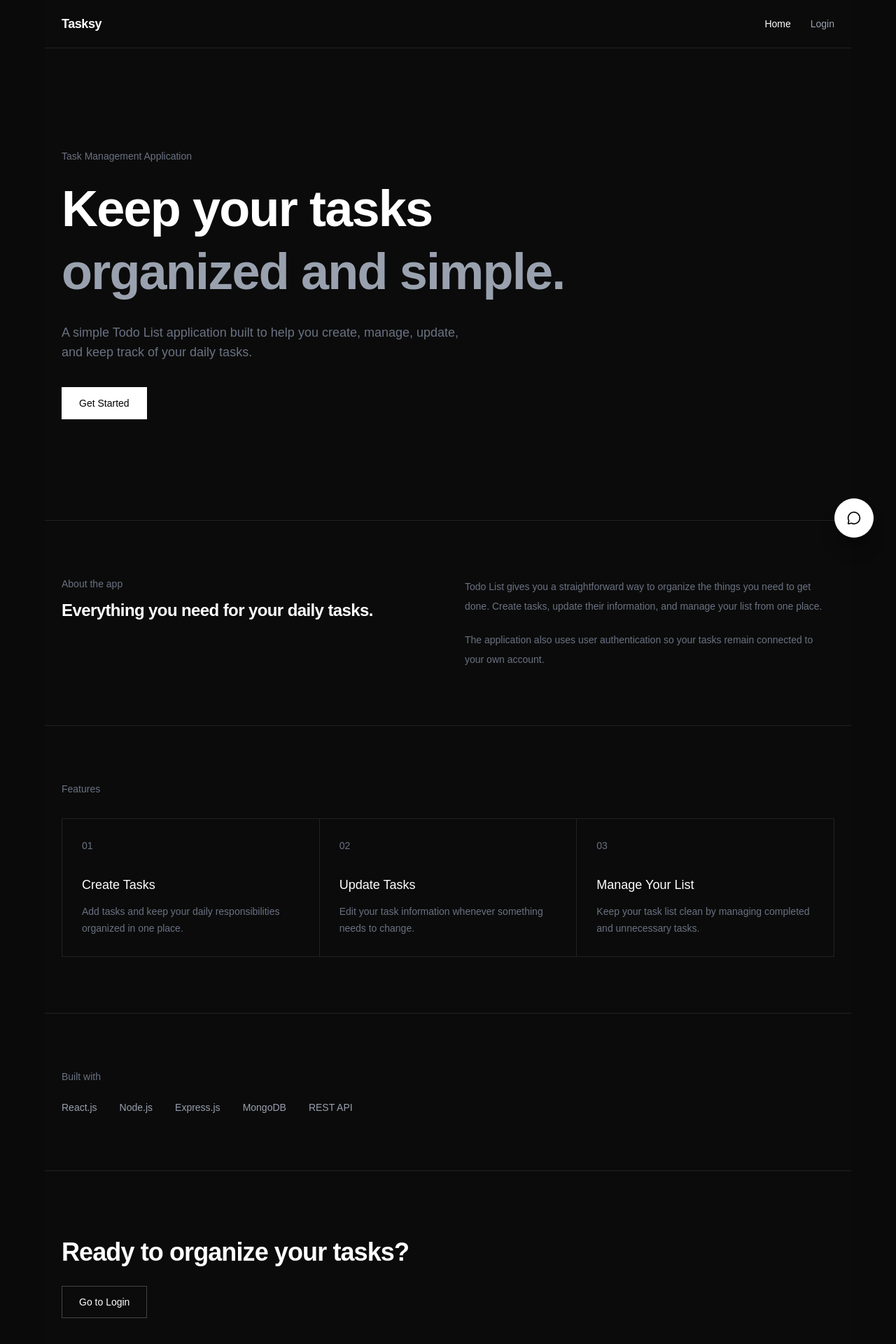
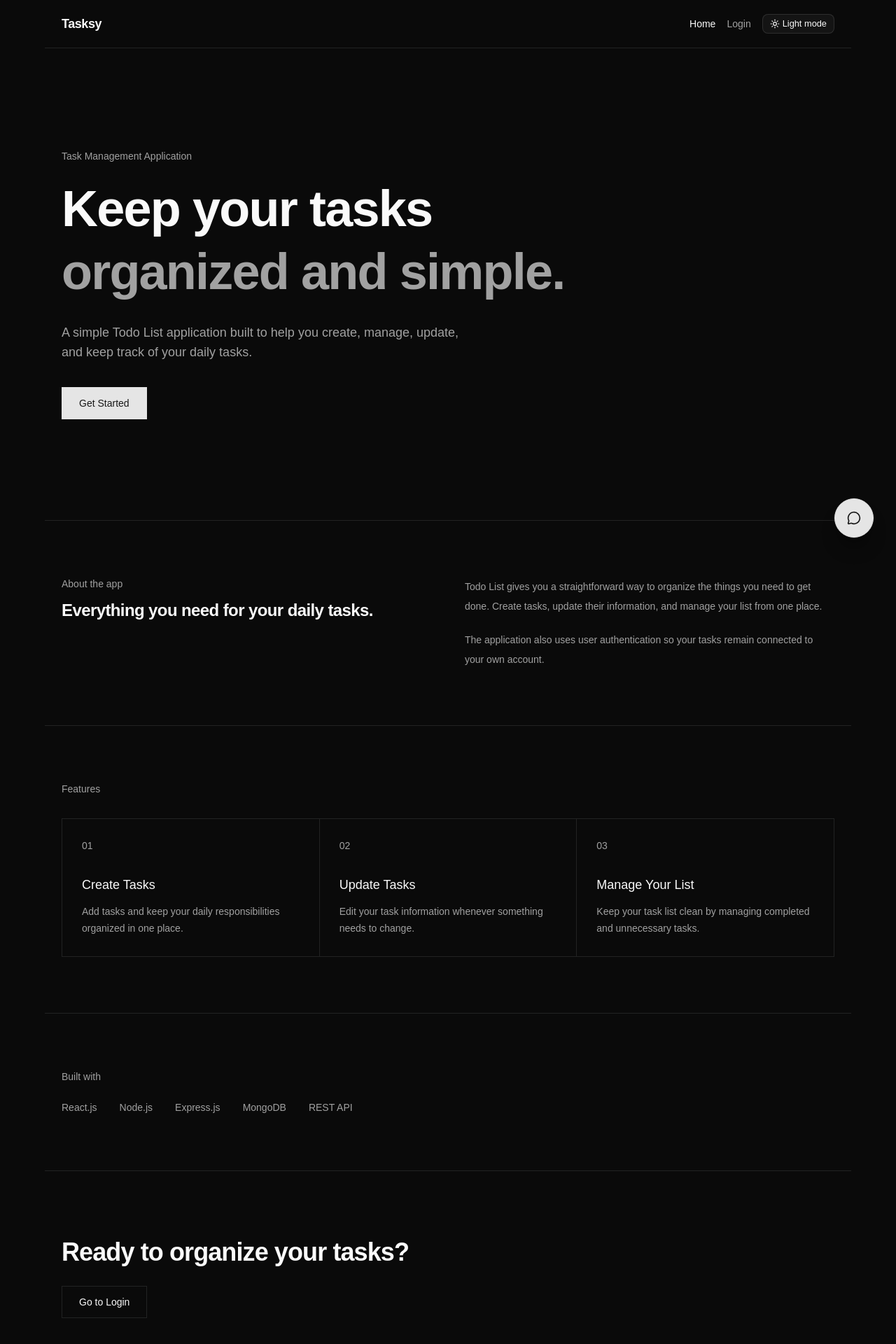
Before and after one commit to dydydan1/CRUD_REACT, a React (Vite) app: page / in a window 1280 px wide. Shown: the top 1920 px of the page at 70% size. Built offline with nearby package versions, Linux system fonts and the light colour scheme.

Commit message:
Fix filter choices visible and add dark mode / light mode theme

```diff
--- a/src/App.jsx
+++ b/src/App.jsx
@@ -1,12 +1,13 @@
 import { Link } from "react-router-dom";
 import FaqChatbot from "./components/faqChatbot/faqChatbot";
+import { ThemeToggle } from "./components/themeToggle/themeToggle";
 
 function App() {
   return (
-    <div className="min-h-screen bg-[#0b0b0b] text-white">
+    <div className="min-h-screen bg-background text-foreground">
 
       {/* Navigation */}
-      <nav className="border-b border-[#222]">
+      <nav className="border-b border-border">
         <div className="mx-auto flex max-w-6xl items-center justify-between px-6 py-5">
 
           <Link
@@ -16,20 +17,21 @@ function App() {
             Tasksy
           </Link>
 
-          <div className="flex items-center gap-7 text-sm">
+          <div className="flex items-center gap-4 text-sm">
             <Link
               to="/"
-              className="text-white"
+              className="text-foreground"
             >
               Home
             </Link>
 
             <Link
               to="/login"
-              className="text-gray-400 transition hover:text-white"
+              className="text-muted-foreground transition hover:text-foreground"
             >
               Login
             </Link>
+            <ThemeToggle />
           </div>
 
         </div>
@@ -42,19 +44,19 @@ function App() {
         {/* Hero */}
         <section className="mx-auto flex max-w-6xl flex-col px-6 py-28 md:py-36">
 
-          <p className="mb-5 text-sm text-gray-500">
+          <p className="mb-5 text-sm text-muted-foreground">
             Task Management Application
           </p>
 
           <h1 className="max-w-3xl text-5xl font-semibold leading-tight tracking-tight md:text-7xl">
             Keep your tasks
             <br />
-            <span className="text-gray-400">
+            <span className="text-muted-foreground">
               organized and simple.
             </span>
           </h1>
 
-          <p className="mt-7 max-w-xl text-base leading-7 text-gray-500 md:text-lg">
+          <p className="mt-7 max-w-xl text-base leading-7 text-muted-foreground md:text-lg">
             A simple Todo List application built to help you create,
             manage, update, and keep track of your daily tasks.
           </p>
@@ -62,7 +64,7 @@ function App() {
           <div className="mt-9">
             <Link
               to="/login"
-              className="inline-block border border-white bg-white px-6 py-3 text-sm font-medium text-black transition hover:bg-gray-200"
+              className="inline-block border border-primary bg-primary px-6 py-3 text-sm font-medium text-primary-foreground transition hover:bg-primary/80"
             >
               Get Started
             </Link>
@@ -72,12 +74,12 @@ function App() {
 
 
         {/* About */}
-        <section className="border-t border-[#222]">
+        <section className="border-t border-border">
 
           <div className="mx-auto grid max-w-6xl gap-12 px-6 py-20 md:grid-cols-2">
 
             <div>
-              <p className="text-sm text-gray-500">
+              <p className="text-sm text-muted-foreground">
                 About the app
               </p>
 
@@ -86,7 +88,7 @@ function App() {
               </h2>
             </div>
 
-            <div className="text-sm leading-7 text-gray-500">
+            <div className="text-sm leading-7 text-muted-foreground">
               <p>
                 Todo List gives you a straightforward way to organize
                 the things you need to get done. Create tasks, update
@@ -105,18 +107,18 @@ function App() {
 
 
         {/* Features */}
-        <section className="border-t border-[#222]">
+        <section className="border-t border-border">
 
           <div className="mx-auto max-w-6xl px-6 py-20">
 
-            <p className="text-sm text-gray-500">
+            <p className="text-sm text-muted-foreground">
               Features
             </p>
 
-            <div className="mt-8 grid border-l border-t border-[#222] md:grid-cols-3">
+            <div className="mt-8 grid border-l border-t border-border md:grid-cols-3">
 
-              <div className="border-b border-r border-[#222] p-7">
-                <p className="text-sm text-gray-500">
+              <div className="border-b border-r border-border p-7">
+                <p className="text-sm text-muted-foreground">
                   01
                 </p>
 
@@ -124,15 +126,15 @@ function App() {
                   Create Tasks
                 </h3>
 
-                <p className="mt-3 text-sm leading-6 text-gray-500">
+                <p className="mt-3 text-sm leading-6 text-muted-foreground">
                   Add tasks and keep your daily responsibilities
                   organized in one place.
                 </p>
               </div>
 
 
-              <div className="border-b border-r border-[#222] p-7">
-                <p className="text-sm text-gray-500">
+              <div className="border-b border-r border-border p-7">
+                <p className="text-sm text-muted-foreground">
                   02
                 </p>
 
@@ -140,15 +142,15 @@ function App() {
                   Update Tasks
                 </h3>
 
-                <p className="mt-3 text-sm leading-6 text-gray-500">
+                <p className="mt-3 text-sm leading-6 text-muted-foreground">
                   Edit your task information whenever something
                   needs to change.
                 </p>
               </div>
 
 
-              <div className="border-b border-r border-[#222] p-7">
-                <p className="text-sm text-gray-500">
+              <div className="border-b border-r border-border p-7">
+                <p className="text-sm text-muted-foreground">
                   03
                 </p>
 
@@ -156,7 +158,7 @@ function App() {
                   Manage Your List
                 </h3>
 
-                <p className="mt-3 text-sm leading-6 text-gray-500">
+                <p className="mt-3 text-sm leading-6 text-muted-foreground">
                   Keep your task list clean by managing completed
                   and unnecessary tasks.
                 </p>
@@ -170,15 +172,15 @@ function App() {
 
 
         {/* Technology */}
-        <section className="border-t border-[#222]">
+        <section className="border-t border-border">
 
           <div className="mx-auto max-w-6xl px-6 py-20">
 
-            <p className="text-sm text-gray-500">
+            <p className="text-sm text-muted-foreground">
               Built with
             </p>
 
-            <div className="mt-6 flex flex-wrap gap-x-8 gap-y-3 text-sm text-gray-400">
+            <div className="mt-6 flex flex-wrap gap-x-8 gap-y-3 text-sm text-muted-foreground">
 
               <span>React.js</span>
               <span>Node.js</span>
@@ -194,7 +196,7 @@ function App() {
 
 
         {/* Bottom CTA */}
-        <section className="border-t border-[#222]">
+        <section className="border-t border-border">
 
           <div className="mx-auto max-w-6xl px-6 py-24">
 
@@ -204,7 +206,7 @@ function App() {
 
             <Link
               to="/login"
-              className="mt-7 inline-block border border-[#444] px-6 py-3 text-sm text-white transition hover:border-white"
+              className="mt-7 inline-block border border-border px-6 py-3 text-sm text-foreground transition hover:border-foreground"
             >
               Go to Login
             </Link>
@@ -217,14 +219,17 @@ function App() {
 
 
       {/* Footer */}
-      <footer className="border-t border-[#222]">
+      <footer className="border-t border-border">
   <div className="mx-auto flex max-w-6xl items-center justify-center px-6 py-8">
-    <p className="text-xs text-gray-600">
+    <p className="text-xs text-muted-foreground">
       Developed by{" "}
-      <span className="text-gray-400">
+      <span className="text-muted-foreground">
         Dy Ann Razonado
       </span>
     </p>
+    <div className="sr-only">
+      <span>Current theme can be changed with the theme toggle.</span>
+    </div>
   </div>
 </footer>
 
--- a/src/components/faqChatbot/faqChatbot.jsx
+++ b/src/components/faqChatbot/faqChatbot.jsx
@@ -41,36 +41,36 @@ function FaqChatbot() {
       {isOpen && (
         <section
           aria-label="Tasksy frequently asked questions"
-          className="w-[calc(100vw-2.5rem)] max-w-sm overflow-hidden border border-[#333] bg-[#111] text-white shadow-2xl shadow-black/40"
+          className="w-[calc(100vw-2.5rem)] max-w-sm overflow-hidden border border-border bg-card text-card-foreground shadow-2xl shadow-black/40"
         >
-          <div className="flex items-start justify-between border-b border-[#2a2a2a] px-5 py-4">
+          <div className="flex items-start justify-between border-b border-border px-5 py-4">
             <div>
               <p className="text-sm font-medium">Tasksy help</p>
-              <p className="mt-1 text-xs text-gray-500">
+              <p className="mt-1 text-xs text-muted-foreground">
                 Answers to common questions
               </p>
             </div>
-            <span className="mt-1 flex items-center gap-1.5 text-xs text-gray-500">
+            <span className="mt-1 flex items-center gap-1.5 text-xs text-muted-foreground">
               <span className="size-1.5 rounded-full bg-emerald-400" />
               Online
             </span>
           </div>
 
           <div className="max-h-[min(28rem,60vh)] space-y-4 overflow-y-auto p-4">
-            <div className="max-w-[90%] border border-[#292929] bg-[#191919] px-3.5 py-3 text-sm leading-6 text-gray-300">
+            <div className="max-w-[90%] border border-border bg-muted px-3.5 py-3 text-sm leading-6 text-muted-foreground">
               Hi! Choose a question below and I&apos;ll point you in the right
               direction.
             </div>
 
             {selectedFaq && (
               <div className="ml-auto max-w-[90%]">
-                <div className="bg-white">
+                <div className="bg-primary text-primary-foreground">
                   <button
                     type="button"
                     aria-expanded={isQuestionOpen}
                     aria-controls="faq-question"
                     onClick={() => setIsQuestionOpen((open) => !open)}
-                    className="flex w-full items-center justify-between gap-3 px-3.5 py-2.5 text-left text-xs font-medium text-gray-600 transition hover:text-black focus-visible:outline-none focus-visible:ring-1 focus-visible:ring-inset focus-visible:ring-black"
+                    className="flex w-full items-center justify-between gap-3 px-3.5 py-2.5 text-left text-xs font-medium opacity-80 transition hover:opacity-100 focus-visible:outline-none focus-visible:ring-1 focus-visible:ring-inset focus-visible:ring-current"
                   >
                     <span>
                       {isQuestionOpen ? "Hide question" : "Show question"}
@@ -85,19 +85,19 @@ function FaqChatbot() {
                   {isQuestionOpen && (
                     <p
                       id="faq-question"
-                      className="border-t border-gray-200 px-3.5 py-3 text-sm leading-6 text-black"
+                      className="border-t border-primary-foreground/20 px-3.5 py-3 text-sm leading-6"
                     >
                       {selectedFaq.question}
                     </p>
                   )}
                 </div>
-                <div className="mt-2 border border-[#292929] bg-[#191919]">
+                <div className="mt-2 border border-border bg-muted">
                   <button
                     type="button"
                     aria-expanded={isAnswerOpen}
                     aria-controls="faq-answer"
                     onClick={() => setIsAnswerOpen((open) => !open)}
-                    className="flex w-full items-center justify-between px-3.5 py-2.5 text-left text-xs font-medium text-gray-400 transition hover:text-white focus-visible:outline-none focus-visible:ring-1 focus-visible:ring-inset focus-visible:ring-white"
+                    className="flex w-full items-center justify-between px-3.5 py-2.5 text-left text-xs font-medium text-muted-foreground transition hover:text-foreground focus-visible:outline-none focus-visible:ring-1 focus-visible:ring-inset focus-visible:ring-foreground"
                   >
                     <span>{isAnswerOpen ? "Hide answer" : "Show answer"}</span>
                     <ChevronDown
@@ -110,7 +110,7 @@ function FaqChatbot() {
                   {isAnswerOpen && (
                     <p
                       id="faq-answer"
-                      className="border-t border-[#292929] px-3.5 py-3 text-sm leading-6 text-gray-300"
+                      className="border-t border-border px-3.5 py-3 text-sm leading-6 text-muted-foreground"
                     >
                       {selectedFaq.answer}
                     </p>
@@ -125,10 +125,10 @@ function FaqChatbot() {
                   key={faq.question}
                   type="button"
                   onClick={() => handleQuestionClick(faq)}
-                  className="group flex w-full items-center justify-between border border-[#333] px-3.5 py-3 text-left text-sm text-gray-300 transition hover:border-gray-500 hover:text-white focus-visible:border-white focus-visible:outline-none"
+                  className="group flex w-full items-center justify-between border border-border px-3.5 py-3 text-left text-sm text-muted-foreground transition hover:border-foreground hover:text-foreground focus-visible:border-foreground focus-visible:outline-none"
                 >
                   <span>{faq.question}</span>
-                  <ChevronRight className="size-4 shrink-0 text-gray-600 transition group-hover:text-white" />
+                  <ChevronRight className="size-4 shrink-0 text-muted-foreground transition group-hover:text-foreground" />
                 </button>
               ))}
             </div>
@@ -141,7 +141,7 @@ function FaqChatbot() {
         aria-expanded={isOpen}
         aria-label={isOpen ? "Close Tasksy help" : "Open Tasksy help"}
         onClick={() => setIsOpen((open) => !open)}
-        className="flex size-14 items-center justify-center rounded-full border border-white bg-white text-black shadow-xl shadow-black/30 transition hover:bg-gray-200 focus-visible:outline-none focus-visible:ring-2 focus-visible:ring-white focus-visible:ring-offset-2 focus-visible:ring-offset-[#0b0b0b]"
+        className="flex size-14 items-center justify-center rounded-full border border-primary bg-primary text-primary-foreground shadow-xl shadow-black/30 transition hover:bg-primary/80 focus-visible:outline-none focus-visible:ring-2 focus-visible:ring-primary focus-visible:ring-offset-2 focus-visible:ring-offset-background"
       >
         {isOpen ? (
           <X className="size-5" aria-hidden="true" />
--- a/src/components/filterBar/filterBar.jsx
+++ b/src/components/filterBar/filterBar.jsx
@@ -24,7 +24,7 @@ export function FilterBar({
           value={statusFilter}
           onChange={(event) => onStatusChange(event.target.value)}
           aria-label="Filter by status"
-          className="h-8 rounded-lg border border-input bg-transparent px-2 text-sm"
+          className="h-8 rounded-lg border border-input bg-background px-2 text-sm text-foreground"
         >
           <option value="all">All statuses</option>
           <option value="todo">Todo</option>
@@ -35,7 +35,7 @@ export function FilterBar({
           value={priorityFilter}
           onChange={(event) => onPriorityChange(event.target.value)}
           aria-label="Filter by priority"
-          className="h-8 rounded-lg border border-input bg-transparent px-2 text-sm"
+          className="h-8 rounded-lg border border-input bg-background px-2 text-sm text-foreground"
         >
           <option value="all">All priorities</option>
           <option value="low">Low priority</option>
--- a/src/components/tasksCounter/tasksCounter.jsx
+++ b/src/components/tasksCounter/tasksCounter.jsx
@@ -10,7 +10,7 @@ export function TasksCounter({ type = "todo", count = 0 }) {
     <div className="flex flex-col justify-center items-center">
       <div
         className={`p-6 border-solid ${borderColor[type]} rounded-full border-4 mb-4`}>
-        <div className="min-w-10 min-h-10 text-white text-3xl text-center flex justify-center items-center">
+        <div className="min-w-10 min-h-10 text-foreground text-3xl text-center flex justify-center items-center">
           {count}
         </div>
       </div>
--- /dev/null
+++ b/src/components/themeToggle/themeToggle.jsx
@@ -0,0 +1,22 @@
+import { Moon, Sun } from "lucide-react";
+import { Button } from "@/components/ui/button";
+import { useTheme } from "@/context/theme.context";
+
+export function ThemeToggle() {
+  const { theme, toggleTheme } = useTheme();
+  const isDark = theme === "dark";
+
+  return (
+    <Button
+      type="button"
+      variant="outline"
+      size="sm"
+      onClick={toggleTheme}
+      aria-label={`Switch to ${isDark ? "light" : "dark"} mode`}
+      title={`Switch to ${isDark ? "light" : "dark"} mode`}
+    >
+      {isDark ? <Sun aria-hidden="true" /> : <Moon aria-hidden="true" />}
+      <span>{isDark ? "Light mode" : "Dark mode"}</span>
+    </Button>
+  );
+}
--- /dev/null
+++ b/src/context/theme.context.jsx
@@ -0,0 +1,43 @@
+/* eslint-disable react-refresh/only-export-components */
+import { createContext, useContext, useEffect, useState } from "react";
+
+const ThemeContext = createContext(null);
+
+function getInitialTheme() {
+  const savedTheme = localStorage.getItem("tasksy-theme");
+  return savedTheme === "light" || savedTheme === "dark"
+    ? savedTheme
+    : "dark";
+}
+
+export function ThemeProvider({ children }) {
+  const [theme, setTheme] = useState(getInitialTheme);
+
+  useEffect(() => {
+    document.documentElement.classList.toggle("dark", theme === "dark");
+    document.documentElement.style.colorScheme = theme;
+    localStorage.setItem("tasksy-theme", theme);
+  }, [theme]);
+
+  const toggleTheme = () => {
+    setTheme((currentTheme) =>
+      currentTheme === "dark" ? "light" : "dark"
+    );
+  };
+
+  return (
+    <ThemeContext.Provider value={{ theme, toggleTheme }}>
+      {children}
+    </ThemeContext.Provider>
+  );
+}
+
+export function useTheme() {
+  const context = useContext(ThemeContext);
+
+  if (!context) {
+    throw new Error("useTheme must be used within a ThemeProvider");
+  }
+
+  return context;
+}
--- a/src/index.css
+++ b/src/index.css
@@ -123,8 +123,16 @@
     }
   body {
     @apply bg-background text-foreground;
+    min-width: 320px;
+    transition: background-color 200ms ease, color 200ms ease;
     }
   html {
     @apply font-sans;
     }
+
+    select,
+    option {
+      background-color: var(--background);
+      color: var(--foreground);
+    }
 }
--- a/src/pages/tasks/tasks.jsx
+++ b/src/pages/tasks/tasks.jsx
@@ -158,7 +158,7 @@ function Tasks() {
       <section className="flex basis-2/3 justify-center">
         <div className="flex flex-col w-11/12 p-4">
 
-          <h1 className="text-white font-bold text-2xl mb-8 w-full">
+          <h1 className="text-foreground font-bold text-2xl mb-8 w-full">
             Tasks as on: {formattedDate}
           </h1>
 
```
Also changed, not shown: src/components/taskSidebar/taskSidebar.jsx (+7 -3 lines), src/main.jsx (+6 -3 lines), src/pages/login/login.jsx (+9 -5 lines), src/pages/singup/signup.jsx (+6 -2 lines).
